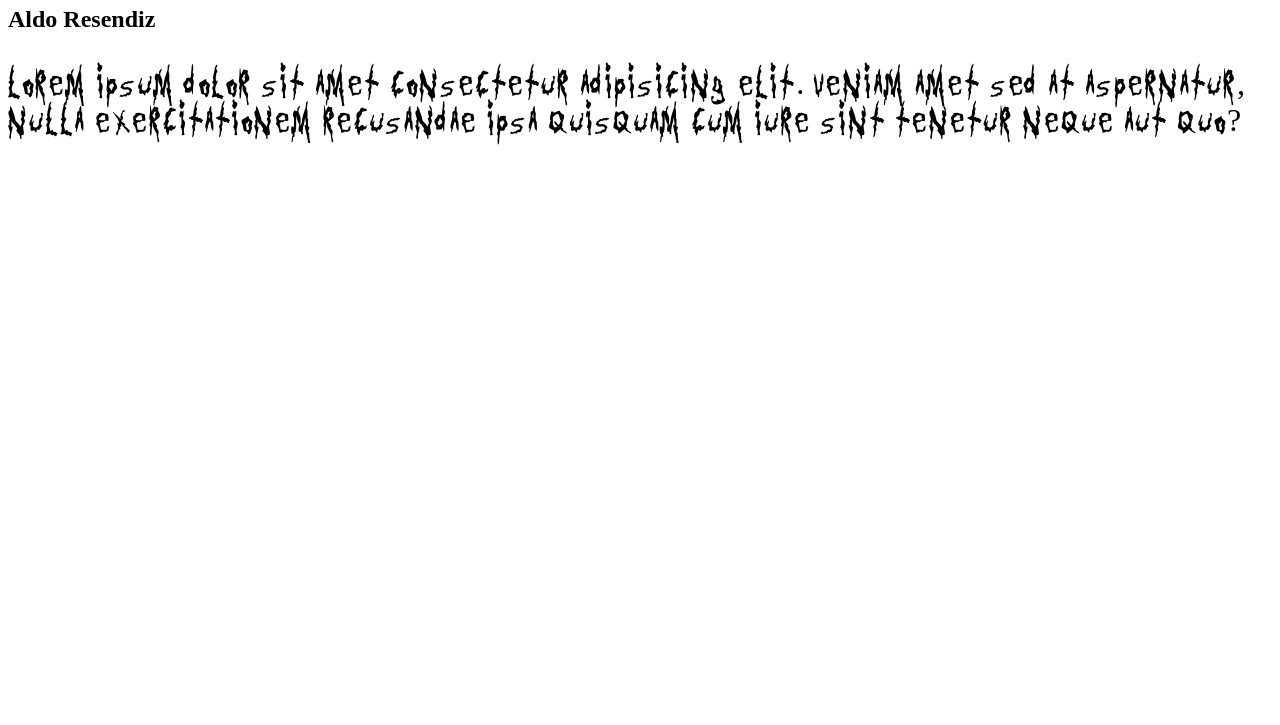
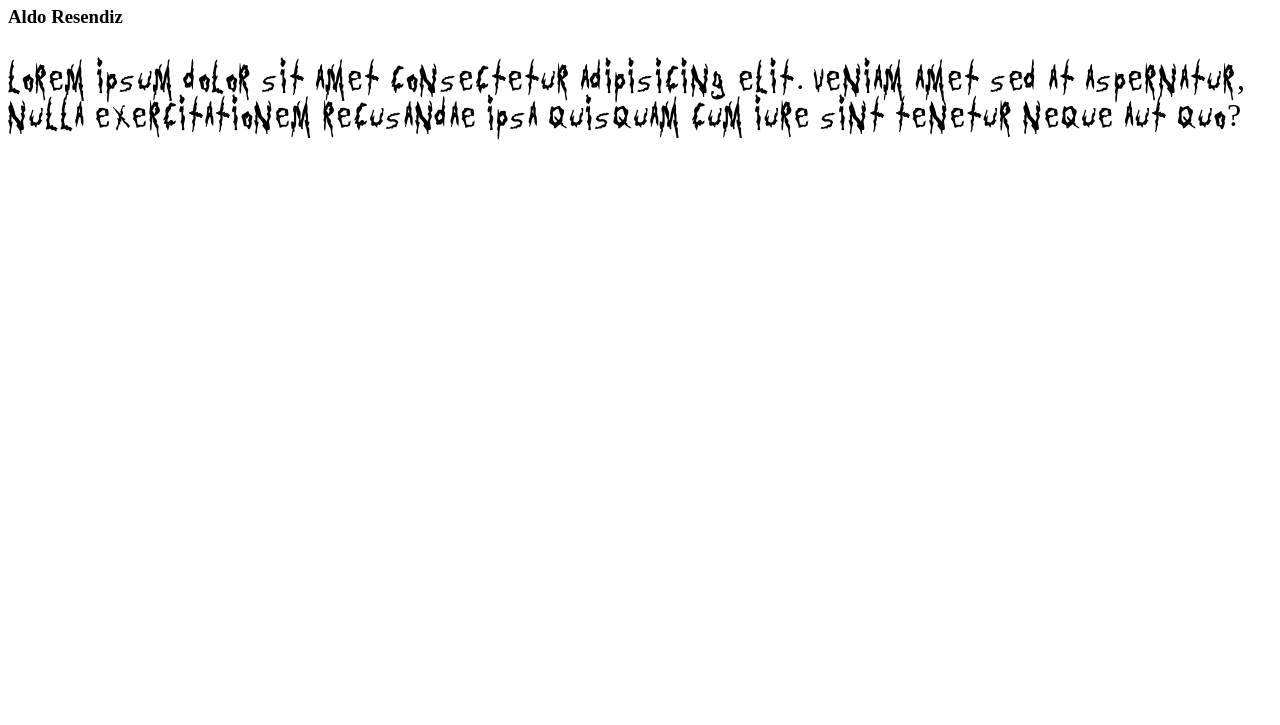
Before and after one commit to lherna1371/UChicagoFont, a plain HTML site: page index.html in a window 1280 px wide. Shown: the part 75-800 px from the top of the page. Drawn offline with Linux system fonts and the light colour scheme; a web font is replaced by a local one.

Commit message:
Collaboration by Aldo Resendiz

```diff
--- a/index.html
+++ b/index.html
@@ -11,7 +11,7 @@
 </head>
 <body>
     <h1>Font Example - Luis Hernandez</h1>
-    <h2>Aldo Resendiz</h2>
+    <h3>Aldo Resendiz</h3>
     <p>Lorem ipsum dolor sit amet consectetur adipisicing elit. Veniam amet sed at aspernatur, nulla exercitationem recusandae ipsa quisquam cum iure sint tenetur neque aut quo?</p>
 </body>
 </html>
```
